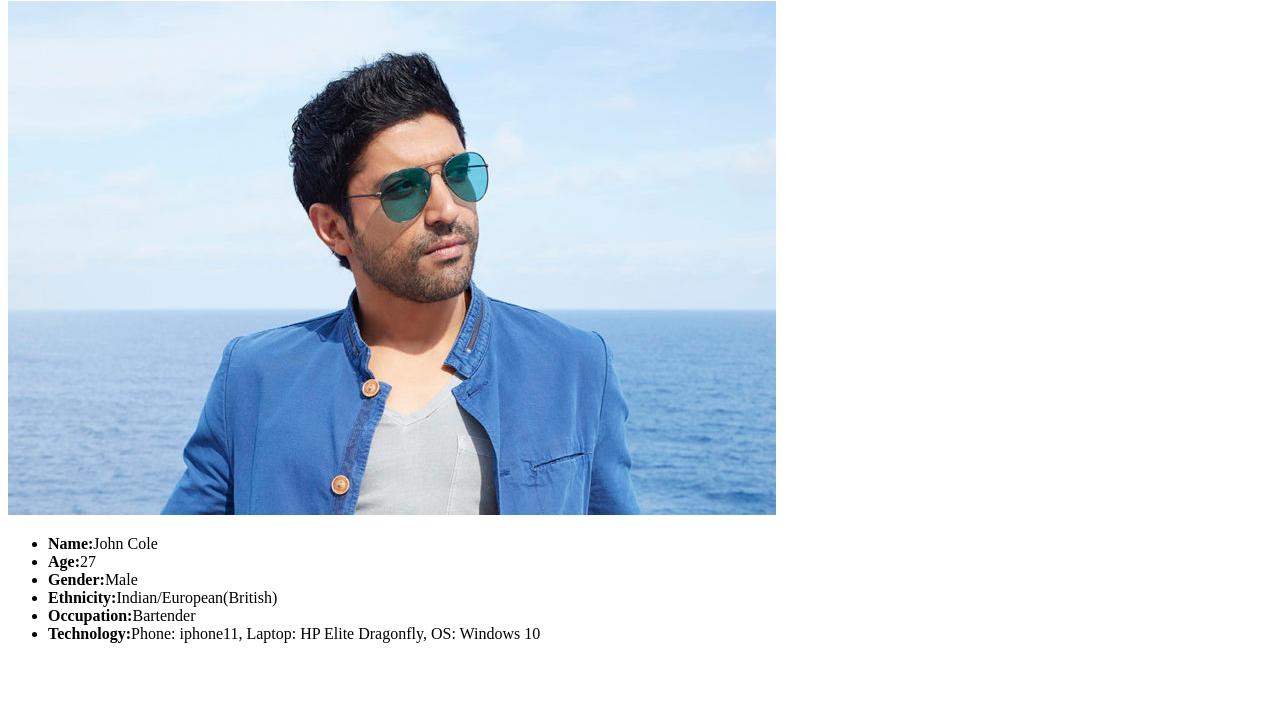
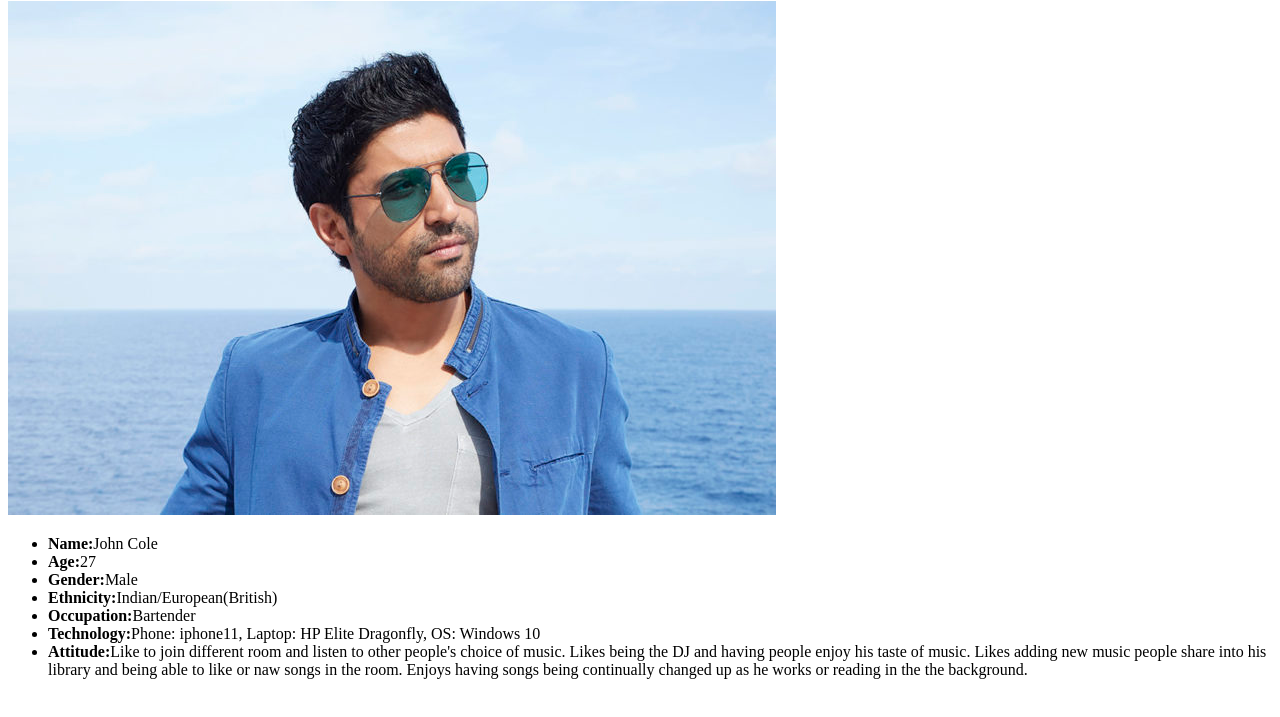
Before and after one commit to jeffreyornm/data-design, a plain HTML site: page epic/persona.html in a window 1280 px wide. Shown: the part 79-796 px from the top of the page. Drawn offline with Linux system fonts and the light colour scheme.

Commit message:
Added <li> attitude and some finer details.

```diff
--- a/epic/persona.html
+++ b/epic/persona.html
@@ -15,6 +15,11 @@
     <li><strong>Ethnicity:</strong>Indian/European(British)</li>
     <li><strong>Occupation:</strong>Bartender</li>
     <li><strong>Technology:</strong>Phone: iphone11, Laptop: HP Elite Dragonfly, OS: Windows 10</li>
+    <li><strong>Attitude:</strong>Like to join different room and listen to other people's choice of music. Likes
+    being the DJ and having people enjoy his taste of music. Likes adding new music people share into his library
+    and being able to like or naw songs in the room. Enjoys having songs being continually changed up as he works
+    or reading in the the background.</li>
+
 
 
 </ul>
```
